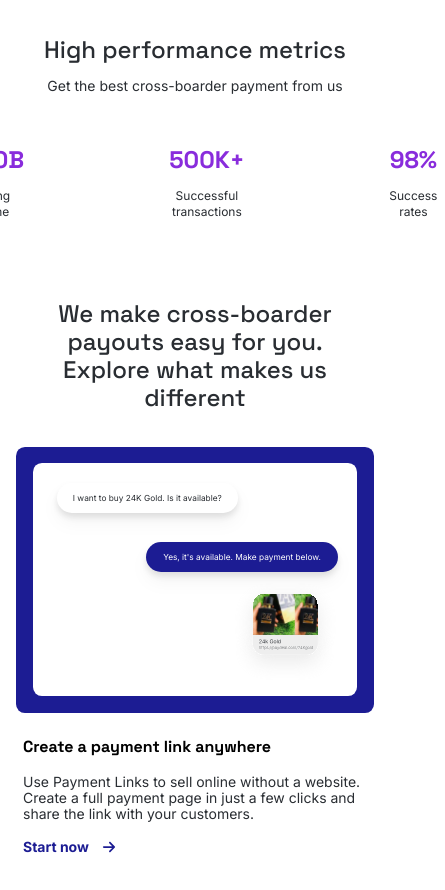
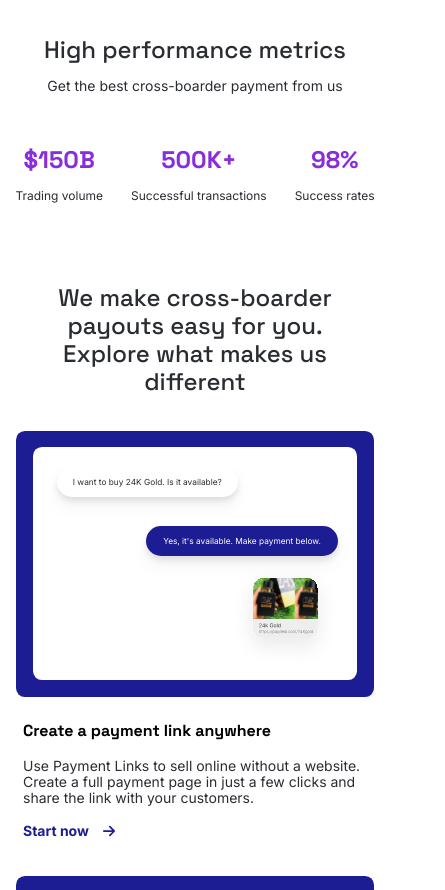
Before and after one commit to Mister-ecks/paydeal, a Next.js app: page / in a window 390 px wide. Shown: the part 900-1790 px from the top of the page, 445 px wide, since content can reach past the window. Built offline with nearby package versions, Linux system fonts and the light colour scheme.

Commit message:
adjusted metrics

```diff
--- a/src/components/Main/Metrics/index.tsx
+++ b/src/components/Main/Metrics/index.tsx
@@ -14,7 +14,7 @@ const Metrics = () => {
         <p className="text-sm text-center text-[#292D32] mt-[0.625rem] font-normal md:font-medium md:text-2xl md:mt-[1.313rem]">Get the best cross-boarder payment from us</p>
 
         {/* Cards */}
-        <div className="mt-[2.5rem] md:mt-[3rem] flex items-center justify-center space-x-[8.063rem] mx-[1.5rem]">
+        <div className="mt-[2.5rem] md:mt-[3rem] flex items-center justify-center md:space-x-[8.063rem] space-x-[1.75rem]">
             <Figures heading="$150B" desc="Trading volume"/>
             <Figures  heading="500K+" desc="Successful transactions"/>
             <Figures  heading="98%" desc="Success rates"/>
```
